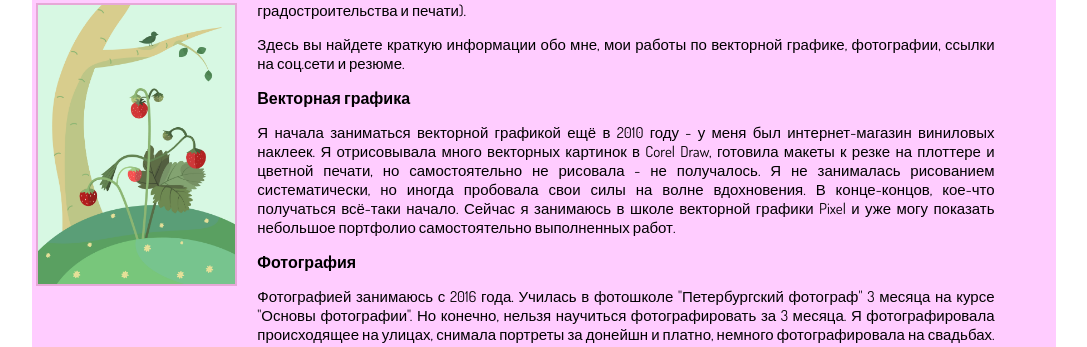
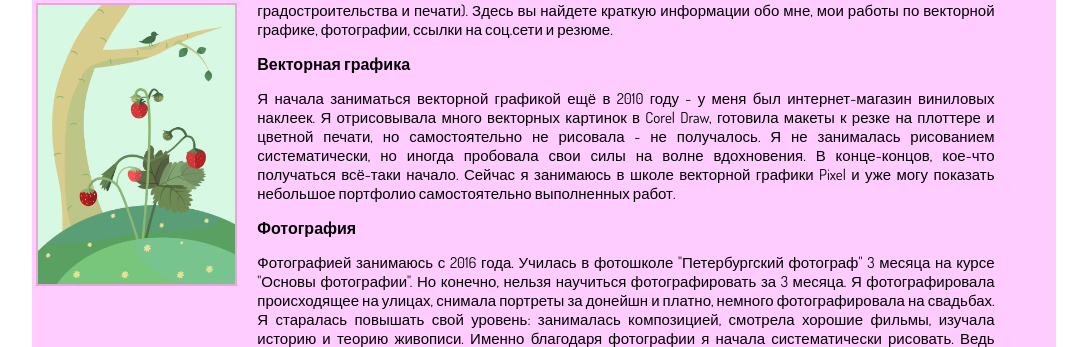
Before and after one commit to henrivalois/first_site, a plain HTML site: page index.html in a window 1280 px wide. Shown: the part 439-786 px from the top of the page, without its empty margins (96-1183 px from the left). Drawn offline with Linux system fonts and the light colour scheme.

Commit message:
text editing

```diff
--- a/index.html
+++ b/index.html
@@ -50,8 +50,8 @@
 					<h2>Добро пожаловать!</h2>
 					<p>Меня зовут Дарья, а это - сайт обо мне и моей деятельности. В настоящее время я учусь в ИТМО на графического и веб-дизайнера,
 				параллельно получаю среднее профессиональное образование в издательско-полиграфическом колледже (СПб ГБПОУ Академия управления городской средой, градостроительства и печати).
-			     </p>
-			     <p>Здесь вы найдете краткую информации обо мне, мои работы по векторной графике, фотографии, ссылки на соц.сети и резюме.  </p>
+
+			   Здесь вы найдете краткую информации обо мне, мои работы по векторной графике, фотографии, ссылки на соц.сети и резюме.  </p>
 
 				</atricle>
 				<atricle>
```
